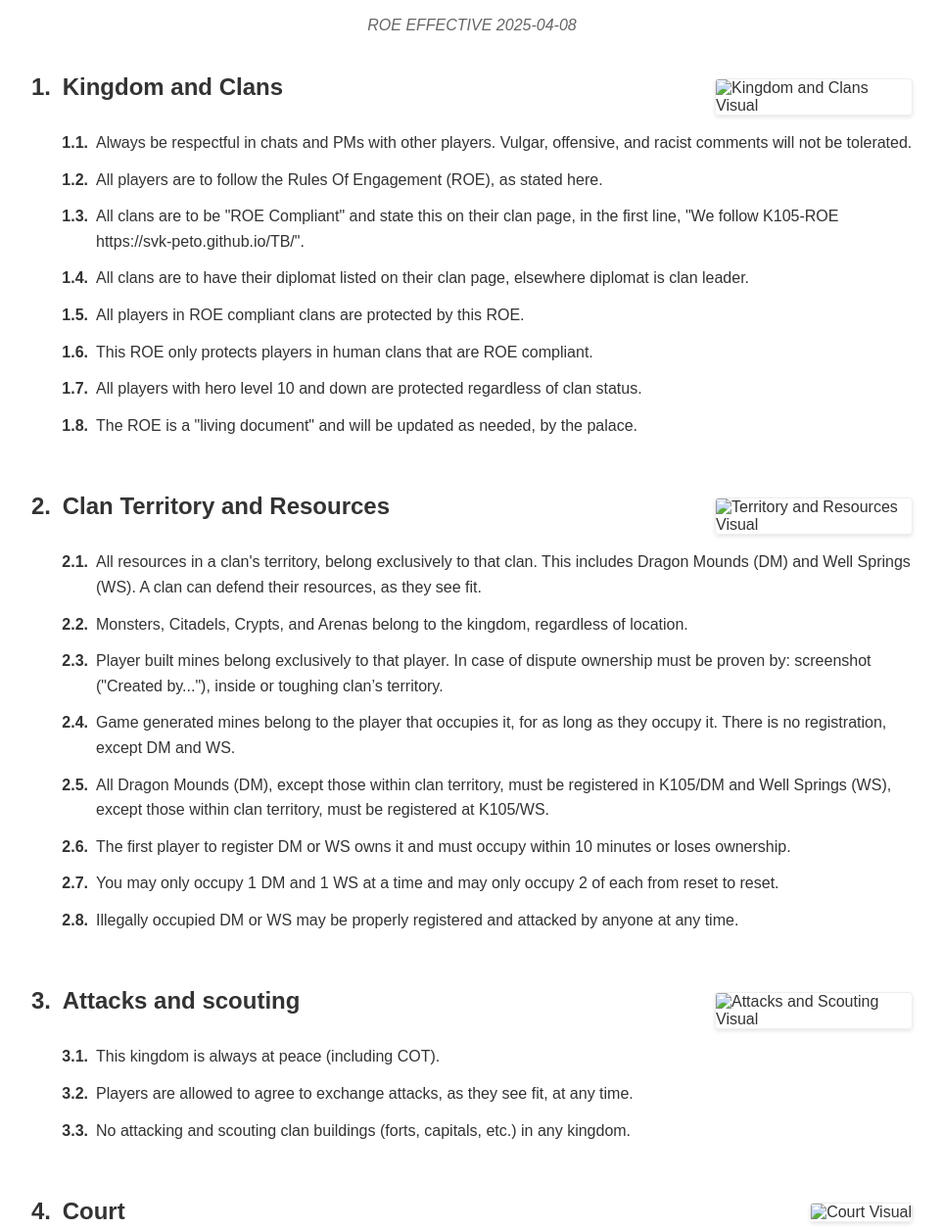
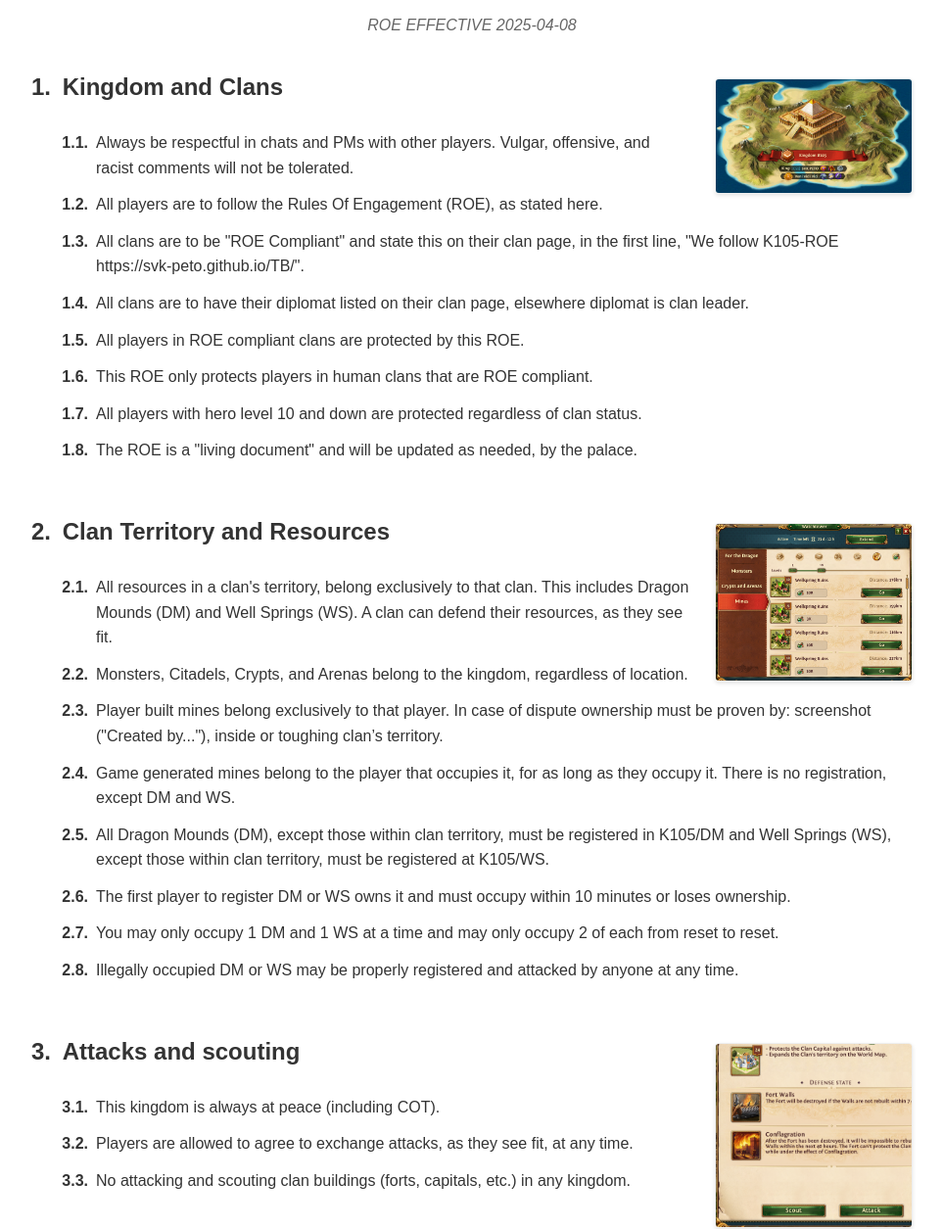
Before and after one commit to SVK-PETO/TB, a plain HTML site: page index.html in a window 1280 px wide. Shown: the part 147-1402 px from the top of the page at 98% size, without its empty margins (158-1121 px from the left). Drawn offline with Linux system fonts and the light colour scheme.

Commit message:
Add files via upload

```diff
--- a/index.html
+++ b/index.html
@@ -37,7 +37,7 @@
 
         <!-- Section 1: Kingdom and Clans -->
         <section>
-             <img src="images/kingdom_clans.jpg" alt="Kingdom and Clans Visual" class="chapter-image">
+             <img src="images/kingdom_clans.png" alt="Kingdom and Clans Visual" class="chapter-image">
             <h2 data-translate="section1_title_no_number">Kingdom and Clans</h2>
             <ol>
                 <li data-translate="rule1_1">Always be respectful in chats and PMs with other players. Vulgar, offensive, and racist comments will not be tolerated.</li>
@@ -53,7 +53,7 @@
 
         <!-- Section 2: Clan Territory and Resources -->
         <section>
-             <img src="images/territory_resources.jpg" alt="Territory and Resources Visual" class="chapter-image">
+             <img src="images/territory_resources.png" alt="Territory and Resources Visual" class="chapter-image">
             <h2 data-translate="section2_title_no_number">Clan Territory and Resources</h2>
             <ol>
                 <li data-translate="rule2_1">All resources in a clan's territory, belong exclusively to that clan. This includes Dragon Mounds (DM) and Well Springs (WS). A clan can defend their resources, as they see fit.</li>
@@ -69,7 +69,7 @@
 
         <!-- Section 3: Attacks and scouting -->
         <section>
-             <img src="images/attacks_scouting.jpg" alt="Attacks and Scouting Visual" class="chapter-image">
+             <img src="images/attacks_scouting.png" alt="Attacks and Scouting Visual" class="chapter-image">
             <h2 data-translate="section3_title_no_number">Attacks and scouting</h2>
             <ol>
                 <li data-translate="rule3_1">This kingdom is always at peace (including COT).</li>
@@ -80,7 +80,7 @@
 
         <!-- Section 4: Court -->
         <section>
-             <img src="images/court.jpg" alt="Court Visual" class="chapter-image">
+             <img src="images/court.png" alt="Court Visual" class="chapter-image">
             <h2 data-translate="section4_title_no_number">Court</h2>
             <ol>
                 <li data-translate="rule4_1">All illegal attacks and scouting can either be compensated or retaliated, not both.</li>
@@ -95,7 +95,7 @@
 
         <!-- Section 5: Taxes -->
         <section>
-             <img src="images/taxes.jpg" alt="Taxes Visual" class="chapter-image">
+             <img src="images/taxes.png" alt="Taxes Visual" class="chapter-image">
             <h2 data-translate="section5_title_no_number">Taxes</h2>
              <!-- Rules 5.1 and 5.2 are now standard list items -->
             <ol>
@@ -133,7 +133,7 @@
 
         <!-- Section 6: Official Chats -->
         <section>
-             <img src="images/chats.jpg" alt="Official Chats Visual" class="chapter-image">
+             <img src="images/chats.png" alt="Official Chats Visual" class="chapter-image">
             <h2 data-translate="chats_title_no_number">All official kingdom chats</h2>
             <ul>
                 <li data-translate="chat_roe">K105-ROE</li>
```
